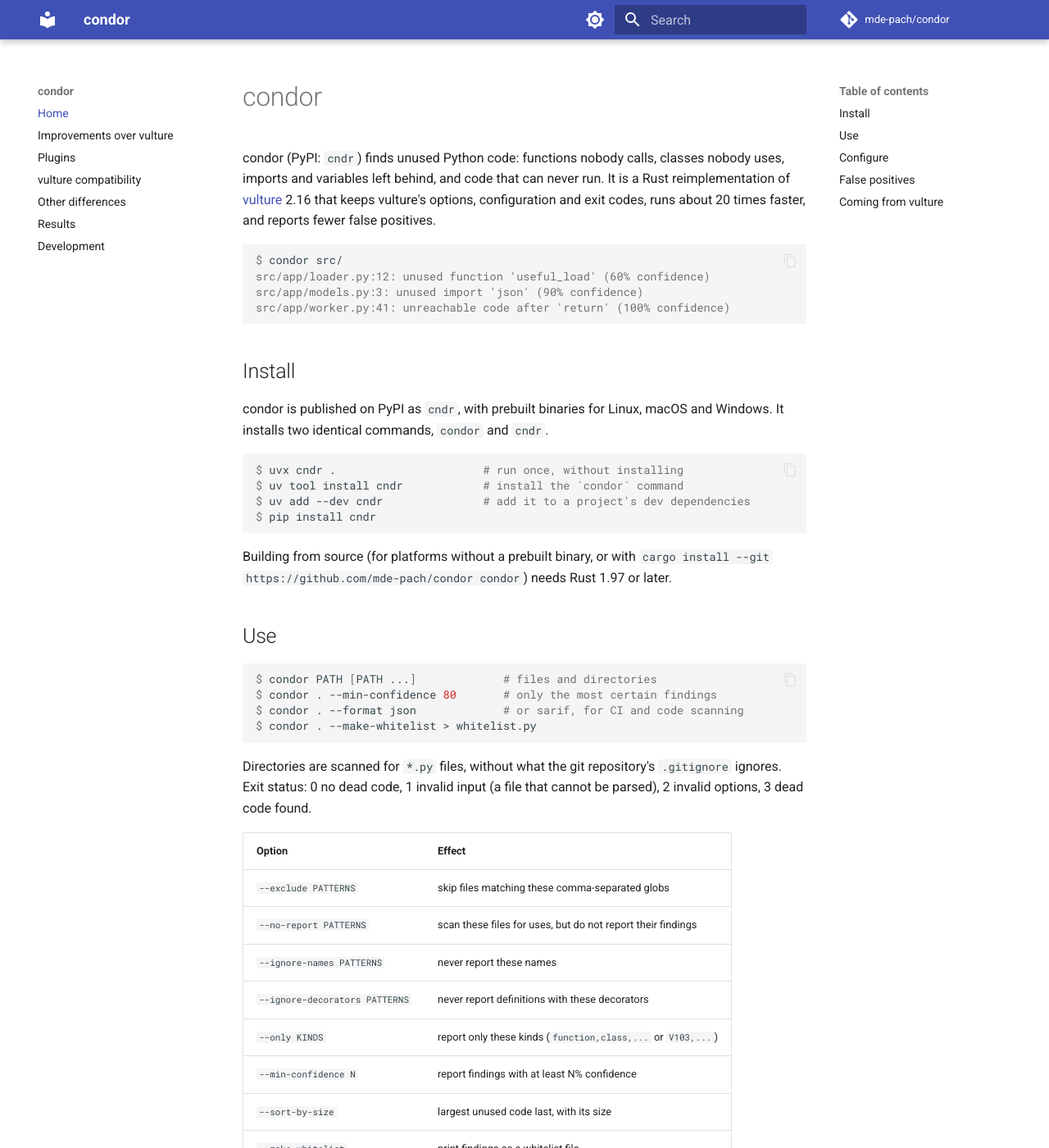
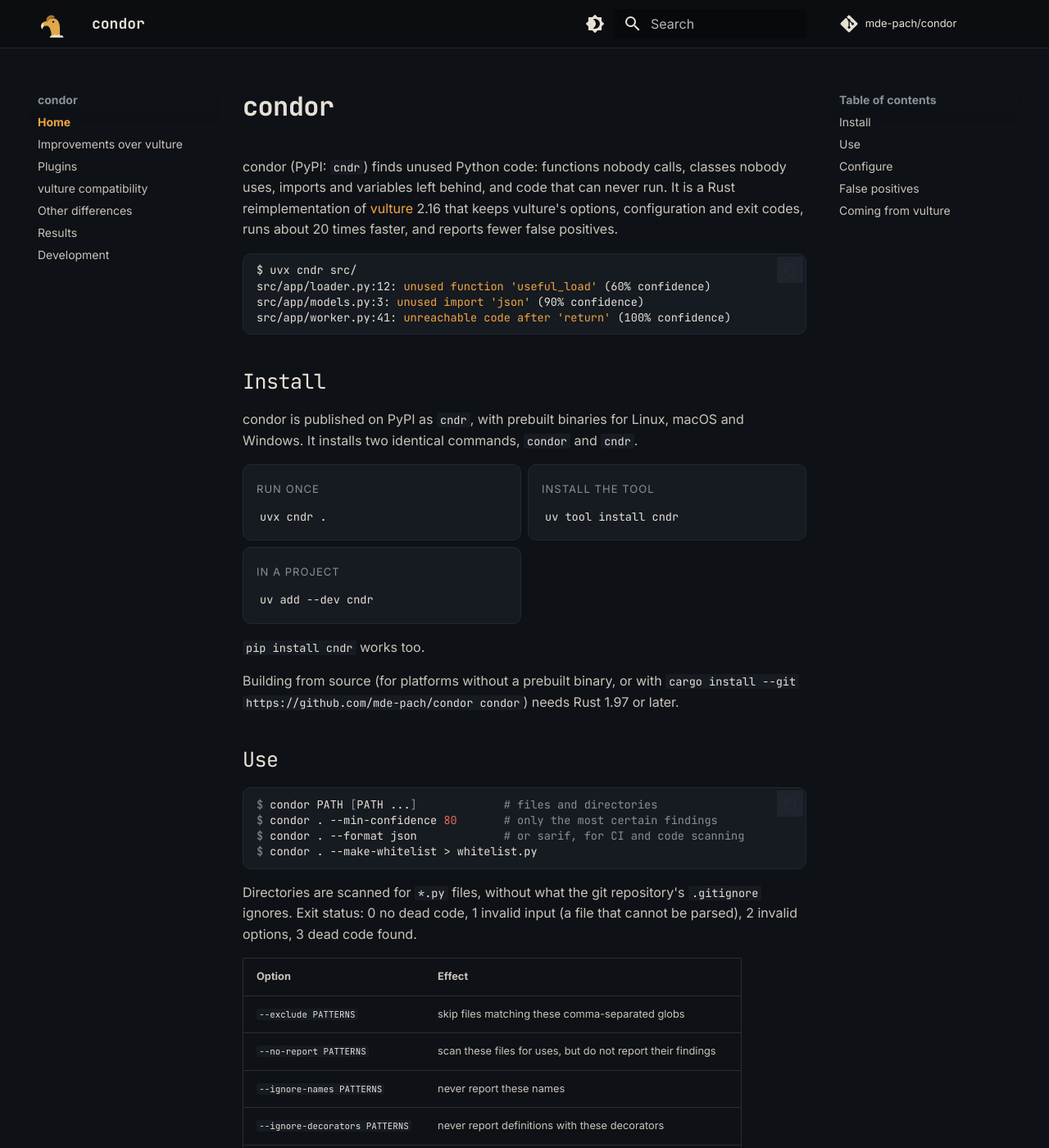
Before and after one commit to mde-pach/condor, an MkDocs documentation site: the page built from docs/index.md, in a window 1280 px wide and 1400 px high. Shown: the whole window at 82% size. Built offline with MkDocs 1.6.1 and Material for MkDocs 9.7.7, drawn with Linux system fonts in a browser that asks for light colours; comment, search, counter and statistics services are not loaded.

Commit message:
Docs: apply the Diagnostic theme
Near-black ground with an amber accent (dark first, matching light
scheme), JetBrains Mono for headings and code, Inter for text, the gold
condor head as a provisional logo and favicon, and a home page with a
terminal example and install cards.

Co-Authored-By: Claude Opus 5.5 <noreply@anthropic.com>

````diff
--- a/docs/index.md
+++ b/docs/index.md
@@ -6,24 +6,34 @@ reimplementation of [vulture](https://github.com/jendrikseipp/vulture) 2.16
 that keeps vulture's options, configuration and exit codes, runs about 20
 times faster, and reports fewer false positives.
 
-```console
-$ condor src/
-src/app/loader.py:12: unused function 'useful_load' (60% confidence)
-src/app/models.py:3: unused import 'json' (90% confidence)
-src/app/worker.py:41: unreachable code after 'return' (100% confidence)
-```
+<pre><code>$ uvx cndr src/
+src/app/loader.py:12: <span class="condor-finding">unused function 'useful_load'</span> (60% confidence)
+src/app/models.py:3: <span class="condor-finding">unused import 'json'</span> (90% confidence)
+src/app/worker.py:41: <span class="condor-finding">unreachable code after 'return'</span> (100% confidence)
+</code></pre>
 
 ## Install
 
 condor is published on PyPI as `cndr`, with prebuilt binaries for Linux,
 macOS and Windows. It installs two identical commands, `condor` and `cndr`.
 
-```console
-$ uvx cndr .                      # run once, without installing
-$ uv tool install cndr            # install the `condor` command
-$ uv add --dev cndr               # add it to a project's dev dependencies
-$ pip install cndr
-```
+<div class="grid cards" markdown>
+
+-   <span class="condor-card-label">Run once</span>
+
+    `uvx cndr .`
+
+-   <span class="condor-card-label">Install the tool</span>
+
+    `uv tool install cndr`
+
+-   <span class="condor-card-label">In a project</span>
+
+    `uv add --dev cndr`
+
+</div>
+
+`pip install cndr` works too.
 
 Building from source (for platforms without a prebuilt binary, or with
 `cargo install --git https://github.com/mde-pach/condor condor`) needs Rust
--- /dev/null
+++ b/docs/stylesheets/condor.css
@@ -0,0 +1,99 @@
+/* condor theme: "Diagnostic" — the linter report as identity. */
+
+:root {
+  --condor-ink: #0E1116;
+  --condor-ink-2: #161A21;
+  --condor-line: #222832;
+  --condor-paper: #E6E1D6;
+  --condor-muted: #8A8F98;
+  --condor-amber: #F2A541;
+  --condor-gold: #E0A84B;
+}
+
+/* Dark (default) */
+[data-md-color-scheme="slate"] {
+  --md-hue: 220;
+  --md-default-bg-color: var(--condor-ink);
+  --md-default-fg-color: #C9C4BA;
+  --md-default-fg-color--light: var(--condor-muted);
+  --md-default-fg-color--lighter: #5C626B;
+  --md-default-fg-color--lightest: var(--condor-line);
+  --md-primary-fg-color: #0B0D11;
+  --md-primary-bg-color: var(--condor-paper);
+  --md-accent-fg-color: var(--condor-amber);
+  --md-typeset-color: #C9C4BA;
+  --md-typeset-a-color: var(--condor-amber);
+  --md-code-bg-color: var(--condor-ink-2);
+  --md-code-fg-color: var(--condor-paper);
+  --md-code-hl-string-color: #9FD18B;
+  --md-code-hl-keyword-color: var(--condor-amber);
+  --md-footer-bg-color: #0B0D11;
+  --md-footer-bg-color--dark: #08090C;
+}
+
+/* Light */
+[data-md-color-scheme="default"] {
+  --md-default-bg-color: #F7F5F0;
+  --md-default-fg-color: #2A2D33;
+  --md-primary-fg-color: var(--condor-ink);
+  --md-primary-bg-color: var(--condor-paper);
+  --md-accent-fg-color: #A35F00;
+  --md-typeset-color: #2A2D33;
+  --md-typeset-a-color: #A35F00;
+  --md-code-bg-color: #ECE8DF;
+  --md-code-fg-color: #1A1D23;
+  --md-footer-bg-color: var(--condor-ink);
+}
+
+/* Header and tabs share the near-black bar in both schemes. */
+.md-header, .md-tabs {
+  background-color: #0B0D11;
+  color: var(--condor-paper);
+  border-bottom: 1px solid var(--condor-line);
+  box-shadow: none;
+}
+.md-header__title { font-family: var(--md-code-font-family); font-weight: 800; }
+.md-header__button.md-logo img { height: 1.7rem; }
+
+/* Headings in the monospace face, like the logo. */
+.md-typeset h1, .md-typeset h2, .md-typeset h3 {
+  font-family: var(--md-code-font-family);
+  letter-spacing: -0.02em;
+}
+.md-typeset h1 { font-weight: 800; color: var(--md-default-fg-color); }
+[data-md-color-scheme="slate"] .md-typeset h1,
+[data-md-color-scheme="slate"] .md-typeset h2 { color: var(--condor-paper); }
+
+/* Active navigation entry: amber bar, as in a diagnostic gutter. */
+.md-nav__link--active {
+  color: var(--md-accent-fg-color);
+  font-weight: 600;
+}
+
+/* Code blocks: bordered panels. */
+.md-typeset pre > code {
+  border: 1px solid var(--md-default-fg-color--lightest);
+  border-radius: 10px;
+}
+[data-md-color-scheme="default"] .md-typeset pre > code { border-color: #DDD8CD; }
+
+/* Install cards on the home page. */
+.md-typeset .grid.cards > ul > li {
+  border-radius: 10px;
+  border-color: var(--md-default-fg-color--lightest);
+  background: var(--md-code-bg-color);
+}
+.md-typeset .grid.cards > ul > li:hover {
+  border-color: var(--md-accent-fg-color);
+  box-shadow: none;
+}
+.md-typeset .grid.cards .condor-card-label {
+  font-size: 0.65rem;
+  letter-spacing: 0.08em;
+  text-transform: uppercase;
+  color: var(--md-default-fg-color--light);
+}
+
+/* Findings in console examples. */
+.md-typeset .condor-finding { color: var(--condor-amber); }
+[data-md-color-scheme="default"] .md-typeset .condor-finding { color: #A35F00; }
--- a/mkdocs.yml
+++ b/mkdocs.yml
@@ -8,23 +8,36 @@ strict: true
 
 theme:
   name: material
+  logo: assets/logo.svg
+  favicon: assets/favicon.svg
+  font:
+    text: Inter
+    code: JetBrains Mono
   features:
     - content.code.copy
     - navigation.sections
+  # Dark first; the light scheme keeps the dark header.
   palette:
-    - media: "(prefers-color-scheme: light)"
-      scheme: default
+    - scheme: slate
+      primary: custom
+      accent: custom
+      toggle:
+        icon: material/brightness-4
+        name: Light mode
+    - scheme: default
+      primary: custom
+      accent: custom
       toggle:
         icon: material/brightness-7
         name: Dark mode
-    - media: "(prefers-color-scheme: dark)"
-      scheme: slate
-      toggle:
-        icon: material/brightness-4
-        name: Light mode
+
+extra_css:
+  - stylesheets/condor.css
 
 markdown_extensions:
   - admonition
+  - attr_list
+  - md_in_html
   - tables
   - toc:
       permalink: true
````
Also changed, not shown: docs/assets/favicon.svg (added), docs/assets/logo.svg (added).
